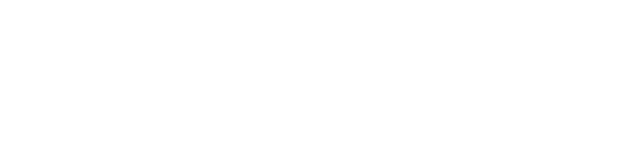
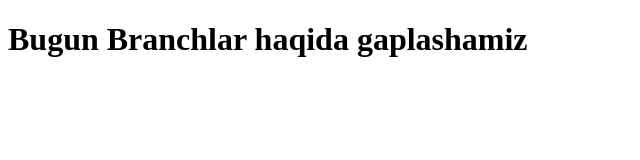
Before and after one commit to Islomjon95/GitHubTest, a plain HTML site: page index.html in a window 1280 px wide. Shown: the whole page, without its empty margins (0-640 px from the left). Drawn offline with Linux system fonts and the light colour scheme.

Commit message:
h1 da text yozildi

```diff
--- a/index.html
+++ b/index.html
@@ -8,5 +8,7 @@
 </head>
 <body>
 
+    <h1>Bugun Branchlar haqida gaplashamiz</h1>
+
 </body>
 </html>
```
